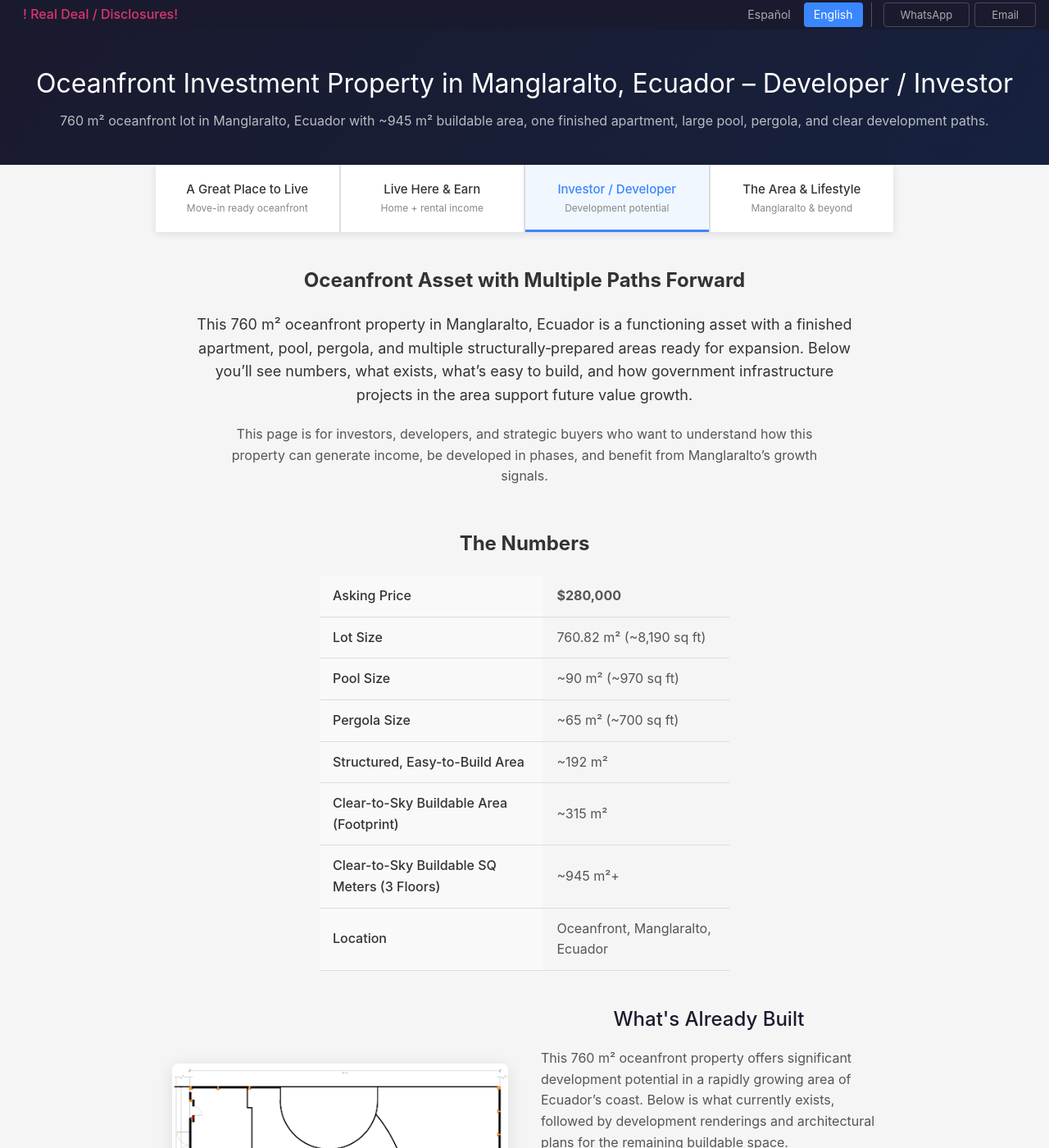
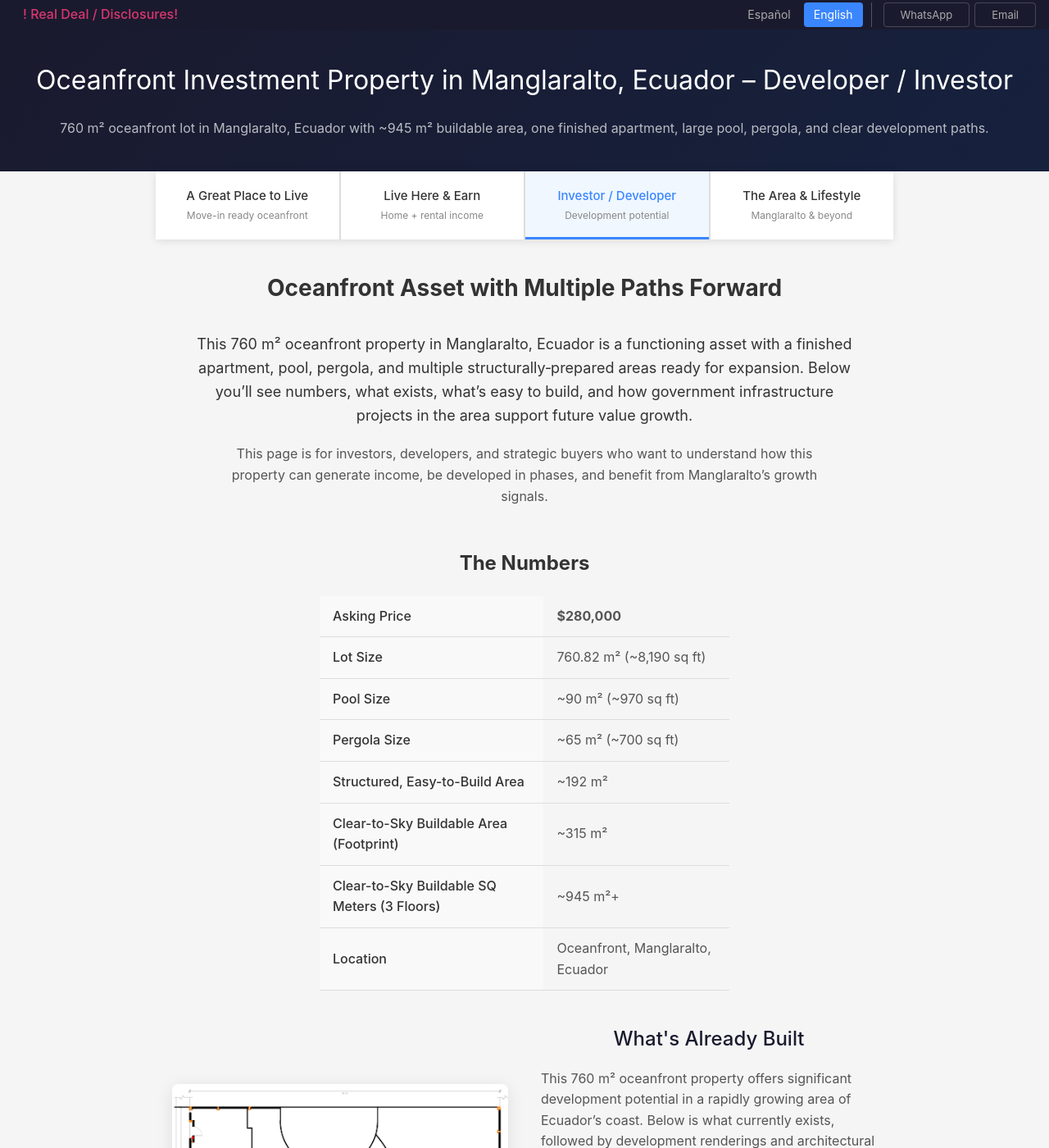
Before and after one commit to almamala/spondylus-tech, a Jekyll site: the page built from investor.html, in a window 1280 px wide and 1400 px high. Shown: the whole window at 82% size. Built offline with Jekyll 4.4.1, drawn with Linux system fonts in a browser that asks for light colours; some of the changed text lies outside the part shown.

Commit message:
fixing description errors in parsing, removing old figcaptions

```diff
--- a/_includes/head.html
+++ b/_includes/head.html
@@ -1,4 +1,7 @@
 <meta charset="UTF-8">
 <meta name="viewport" content="width=device-width, initial-scale=1.0">
 <title>{{ page.title }} — Brisas del Mar</title>
+{% if page.description %}
+<meta name="description" content="{{ page.description | escape }}">
+{% endif %}
 <link rel="stylesheet" href="{{ '/assets/css/styles.css' | relative_url }}">
--- a/assets/css/styles.css
+++ b/assets/css/styles.css
@@ -247,7 +247,12 @@
 
 
 /* ============ 6. CONTENT ============ */
-
+h1 {
+  text-align: center;
+  line-height: 140%;
+  font-size: 28px;
+  padding-bottom: 15px;
+}
 .content {
   padding: 40px 20px;
   max-width: 900px;
--- a/es/transparencia.html
+++ b/es/transparencia.html
@@ -1,7 +1,7 @@
 ---
 layout: subpage
-title: Transparencia y Divulgaciones – Propiedad Frente al Mar en Manglaralto, Ecuador
-description: Divulgación completa sobre esta propiedad frente al mar: problemas conocidos, estado legal y condiciones de venta tal como está.
+title: Transparencia y Divulgaciones - Propiedad Frente al Mar en Manglaralto, Ecuador
+description: "Divulgación completa sobre esta propiedad frente al mar: problemas conocidos, estado legal y condiciones de venta tal como está."
 page_id: transparencia
 lang: es
 body_class: page-transparency
--- a/investor.html
+++ b/investor.html
@@ -161,28 +161,28 @@
           src="{{ '/assets/images/investor/01-street-side-apartment-idea-renderings1.jpeg' | relative_url }}"
           alt="Street-side apartment rendering 1"
         />
-        <figcaption>Rendering 1</figcaption>
+        <figcaption></figcaption>
       </figure>
       <figure class="image">
         <img
           src="{{ '/assets/images/investor/01-street-side-apartment-idea-renderings1.jpeg' | relative_url }}"
           alt="Street-side apartment rendering 6"
         />
-        <figcaption>Rendering 6</figcaption>
+        <figcaption></figcaption>
       </figure>
       <figure class="image">
         <img
           src="{{ '/assets/images/investor/03-street-side-apartment-idea-renderings6.jpeg' | relative_url }}"
           alt="Street-side apartment rendering 5"
         />
-        <figcaption>Rendering 5</figcaption>
+        <figcaption></figcaption>
       </figure>
       <figure class="image">
         <img
           src="{{ '/assets/images/investor/04-street-side-apartment-idea-renderings7.jpeg' | relative_url }}"
           alt="Street-side apartment rendering 7"
         />
-        <figcaption>Rendering 7</figcaption>
+        <figcaption></figcaption>
       </figure>
     </div>
   </section>
```
Also changed, not shown: es/lifestyle.html (+5 -2 lines).
